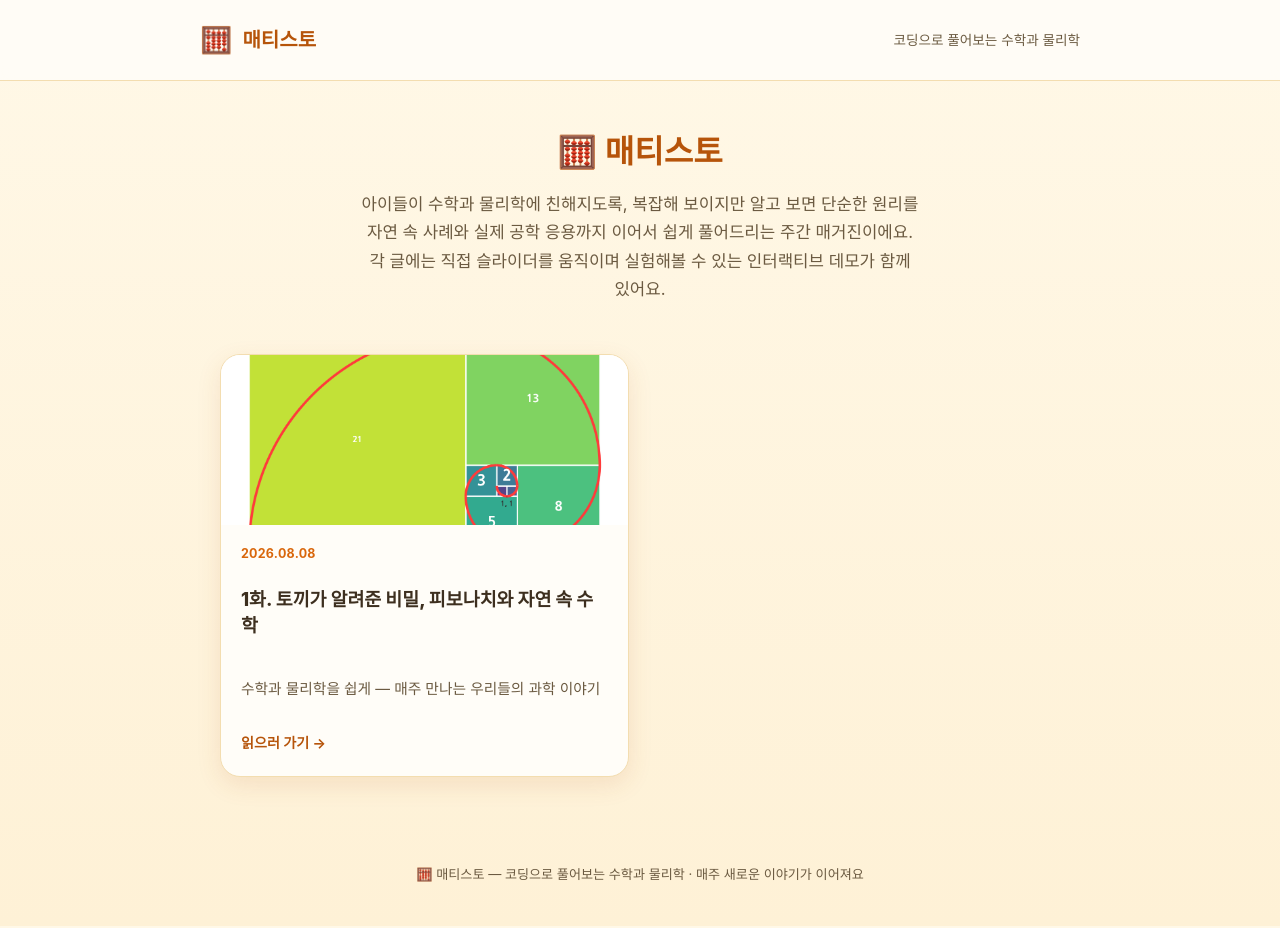
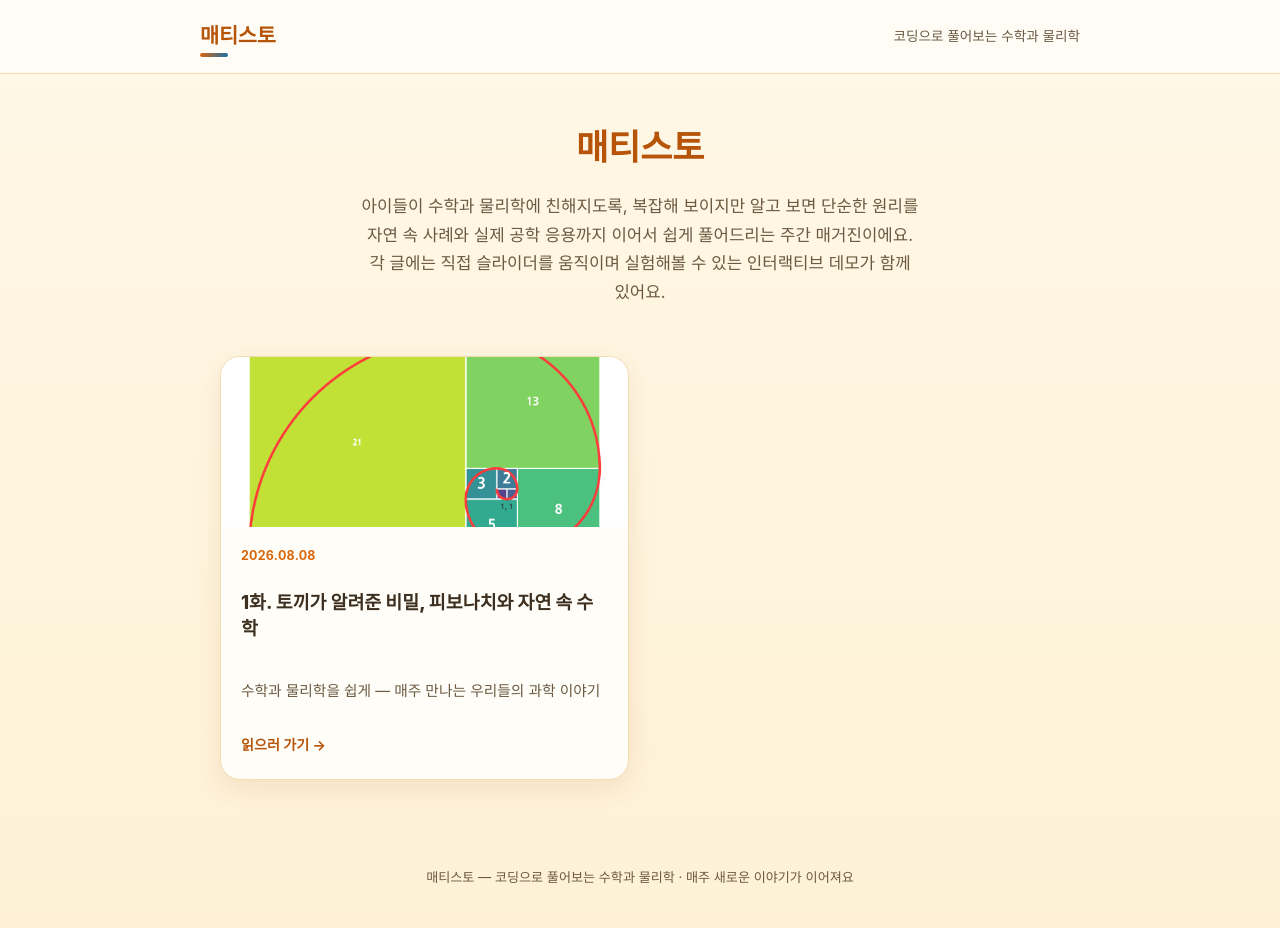
Before and after one commit to ssnkoster/mathisto, a Jekyll site: the page built from index.md, in a window 1280 px wide and 928 px high. Built offline with Jekyll 4.4.1, drawn with Linux system fonts in a browser that asks for light colours.

Commit message:
로고 텍스트로 변경

```diff
--- a/_includes/footer.html
+++ b/_includes/footer.html
@@ -1,3 +1,3 @@
 <footer class="site-footer">
-  🧮 매티스토 — 코딩으로 풀어보는 수학과 물리학 · 매주 새로운 이야기가 이어져요
+  매티스토 — 코딩으로 풀어보는 수학과 물리학 · 매주 새로운 이야기가 이어져요
 </footer>
--- a/_includes/header.html
+++ b/_includes/header.html
@@ -1,8 +1,6 @@
 <header class="site-header">
   <div class="site-header-inner">
-    <a class="site-brand" href="{{ '/' | relative_url }}">
-      <span class="logo-emoji">🧮</span> 매티스토
-    </a>
+    <a class="site-brand" href="{{ '/' | relative_url }}">매티스토</a>
     <span class="site-tagline">코딩으로 풀어보는 수학과 물리학</span>
   </div>
 </header>
--- a/_layouts/home.html
+++ b/_layouts/home.html
@@ -2,7 +2,7 @@
 layout: default
 ---
 <section class="hero">
-  <h1>🧮 매티스토</h1>
+  <h1>매티스토</h1>
   {{ content }}
 </section>
 
--- a/assets/css/style.css
+++ b/assets/css/style.css
@@ -52,10 +52,22 @@ img { max-width: 100%; border-radius: 14px; display: block; }
   align-items: center;
   gap: 10px;
   font-weight: 800;
-  font-size: 1.25em;
+  font-size: 1.3em;
+  letter-spacing: -0.01em;
   color: var(--orange-dark);
+  position: relative;
+  padding-bottom: 2px;
 }
-.site-brand .logo-emoji { font-size: 1.3em; }
+.site-brand::after {
+  content: "";
+  position: absolute;
+  left: 0;
+  bottom: -2px;
+  width: 28px;
+  height: 4px;
+  border-radius: 3px;
+  background: linear-gradient(90deg, var(--orange), var(--blue));
+}
 .site-tagline {
   font-size: 0.85em;
   color: var(--ink-soft);
@@ -73,9 +85,10 @@ img { max-width: 100%; border-radius: 14px; display: block; }
   text-align: center;
 }
 .hero h1 {
-  font-size: 2em;
-  margin: 0 0 10px;
+  font-size: 2.2em;
+  margin: 0 0 14px;
   color: var(--orange-dark);
+  letter-spacing: -0.01em;
 }
 .hero p {
   color: var(--ink-soft);
```
